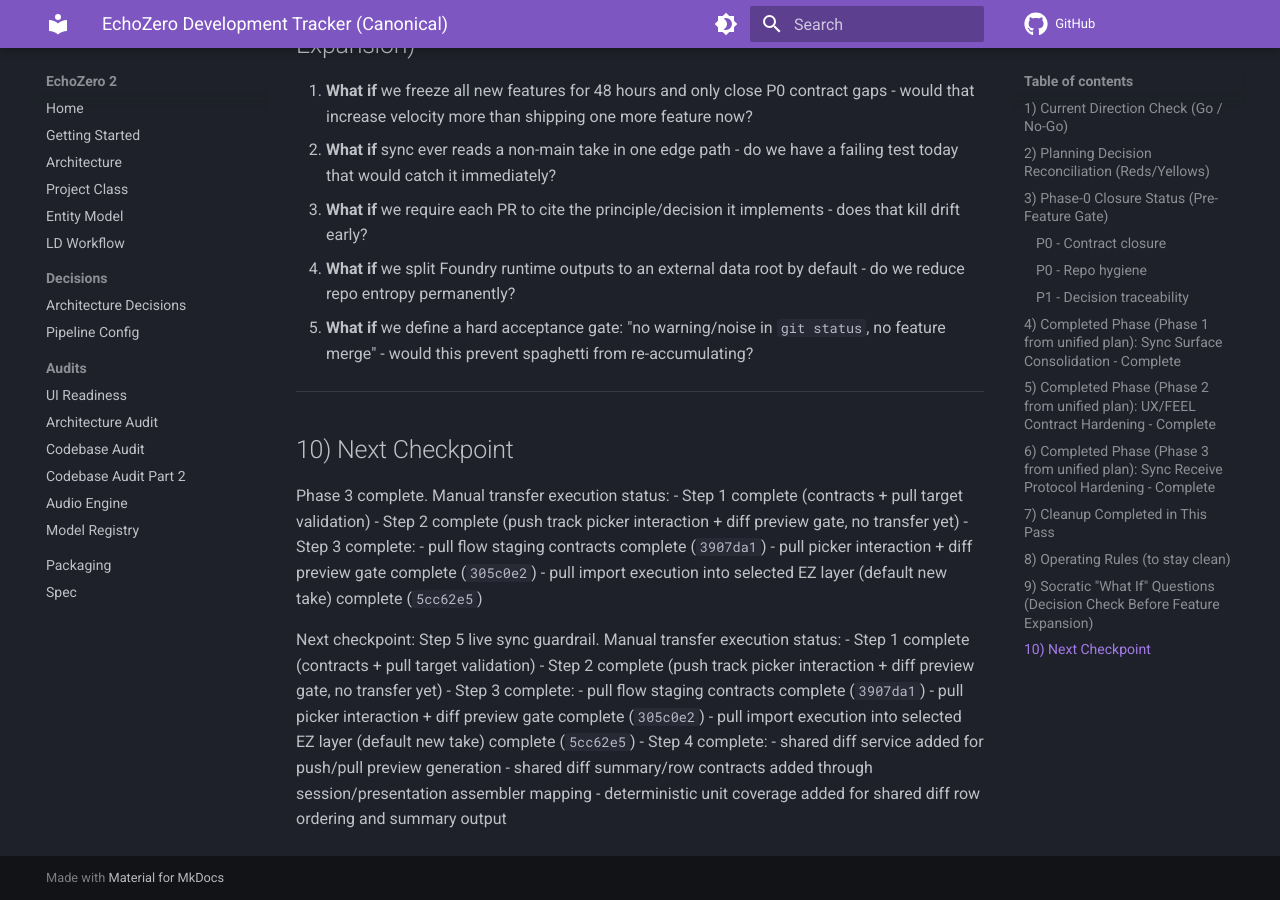
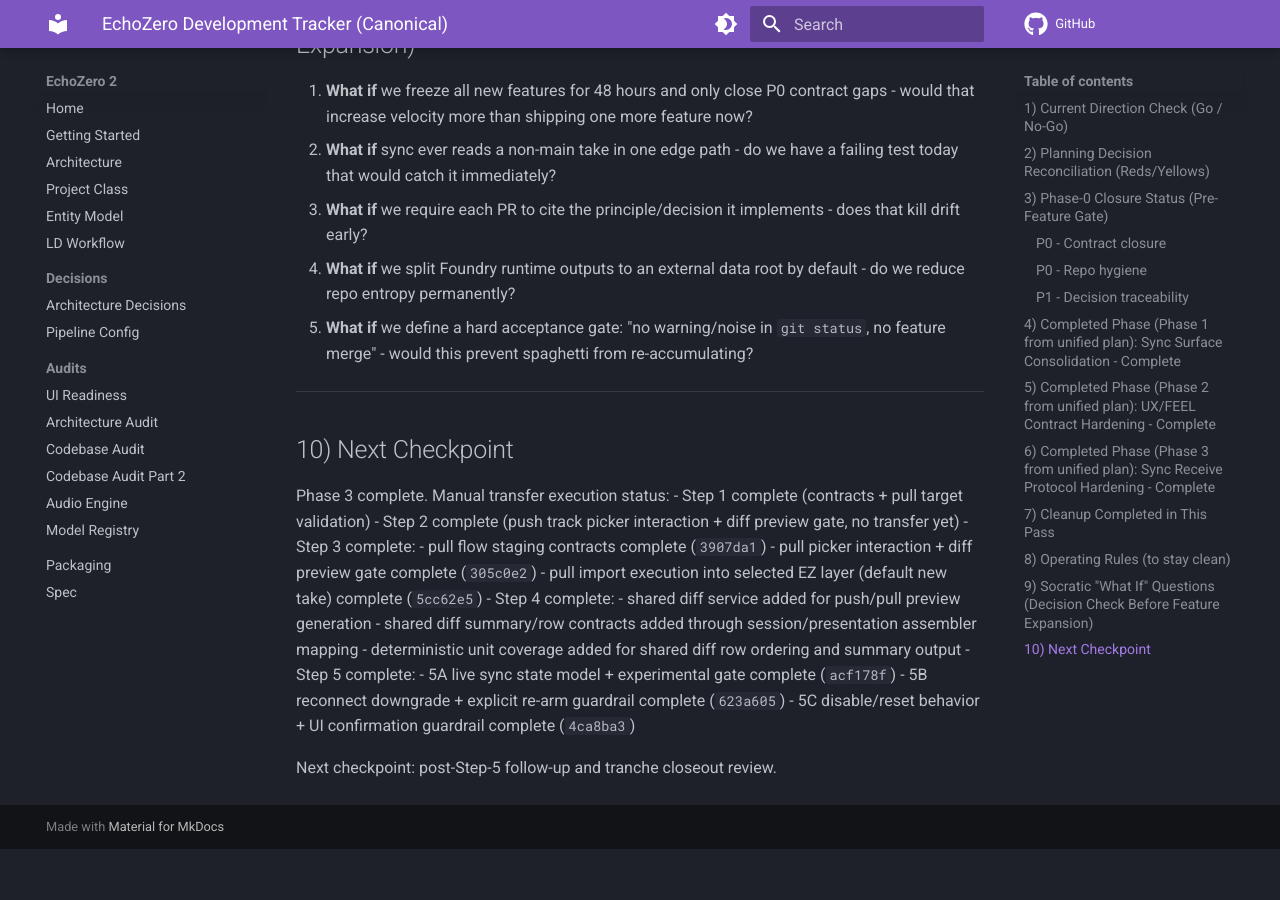
Before and after one commit to gdennen0/EchoZero, an MkDocs documentation site: the page built from docs/DEVELOPMENT-TRACKER.md, in a window 1280 px wide and 900 px high, scrolled down 5094 px. Built offline with MkDocs 1.6.1 and Material for MkDocs 9.7.7, drawn with Linux system fonts in a browser that asks for light colours; comment, search, counter and statistics services are not loaded; after the commit the page ends 5943 px from its top, so only the background shows below that.

Commit message:
Step 5D: document guardrail policy and verify regression suite

```diff
--- a/docs/DEVELOPMENT-TRACKER.md
+++ b/docs/DEVELOPMENT-TRACKER.md
@@ -152,16 +152,13 @@ Phase 3 complete. Manual transfer execution status:
   - pull flow staging contracts complete (`3907da1`)
   - pull picker interaction + diff preview gate complete (`305c0e2`)
   - pull import execution into selected EZ layer (default new take) complete (`5cc62e5`)
-
-Next checkpoint: Step 5 live sync guardrail.
-Manual transfer execution status:
-- Step 1 complete (contracts + pull target validation)
-- Step 2 complete (push track picker interaction + diff preview gate, no transfer yet)
-- Step 3 complete:
-  - pull flow staging contracts complete (`3907da1`)
-  - pull picker interaction + diff preview gate complete (`305c0e2`)
-  - pull import execution into selected EZ layer (default new take) complete (`5cc62e5`)
 - Step 4 complete:
   - shared diff service added for push/pull preview generation
   - shared diff summary/row contracts added through session/presentation assembler mapping
   - deterministic unit coverage added for shared diff row ordering and summary output
+- Step 5 complete:
+  - 5A live sync state model + experimental gate complete (`acf178f`)
+  - 5B reconnect downgrade + explicit re-arm guardrail complete (`623a605`)
+  - 5C disable/reset behavior + UI confirmation guardrail complete (`4ca8ba3`)
+
+Next checkpoint: post-Step-5 follow-up and tranche closeout review.
```
Also changed, not shown: docs/MA3-MANUAL-PUSH-PULL-IMPLEMENTATION-PLAN.md (+8 -1 lines).
